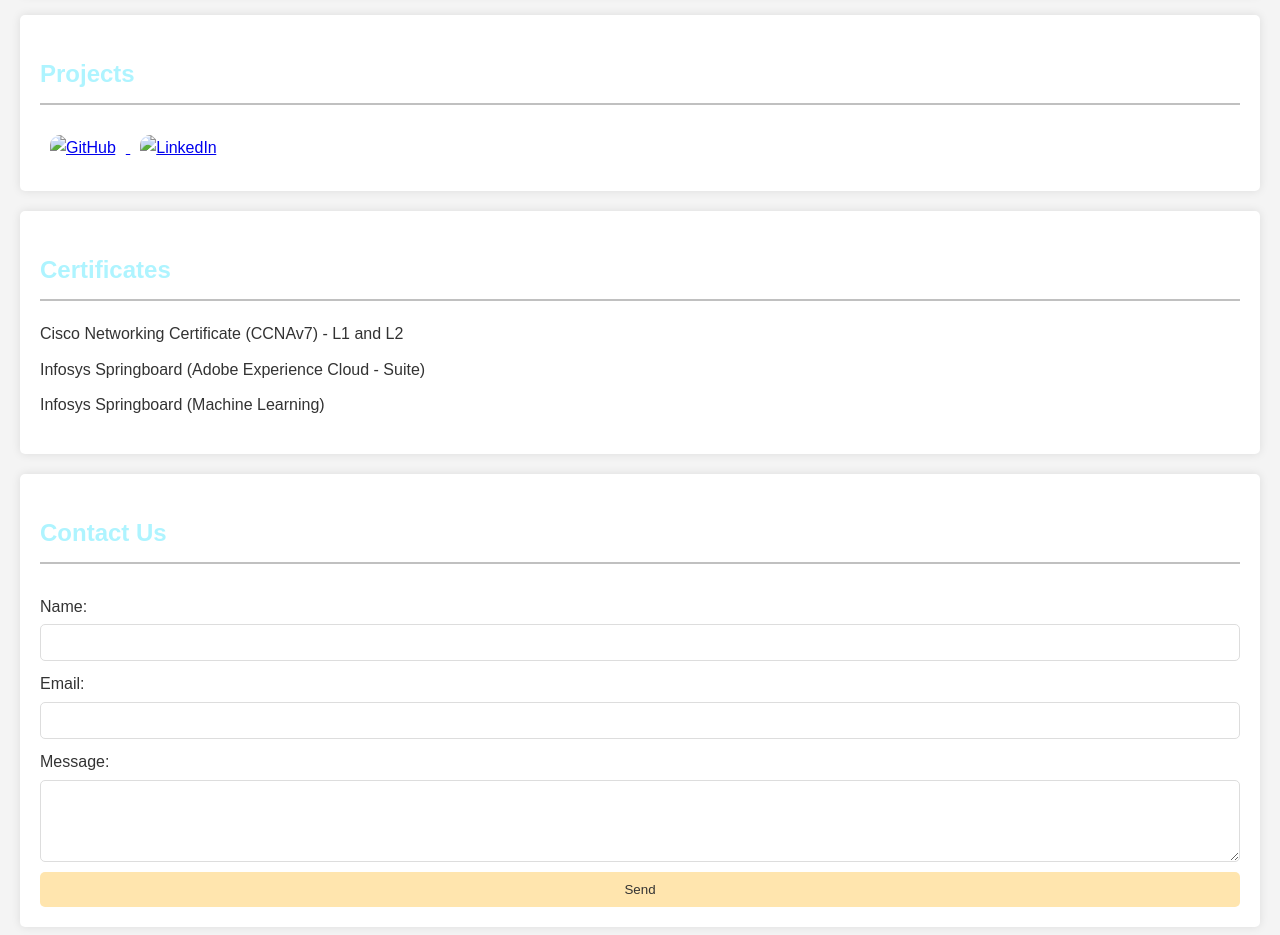
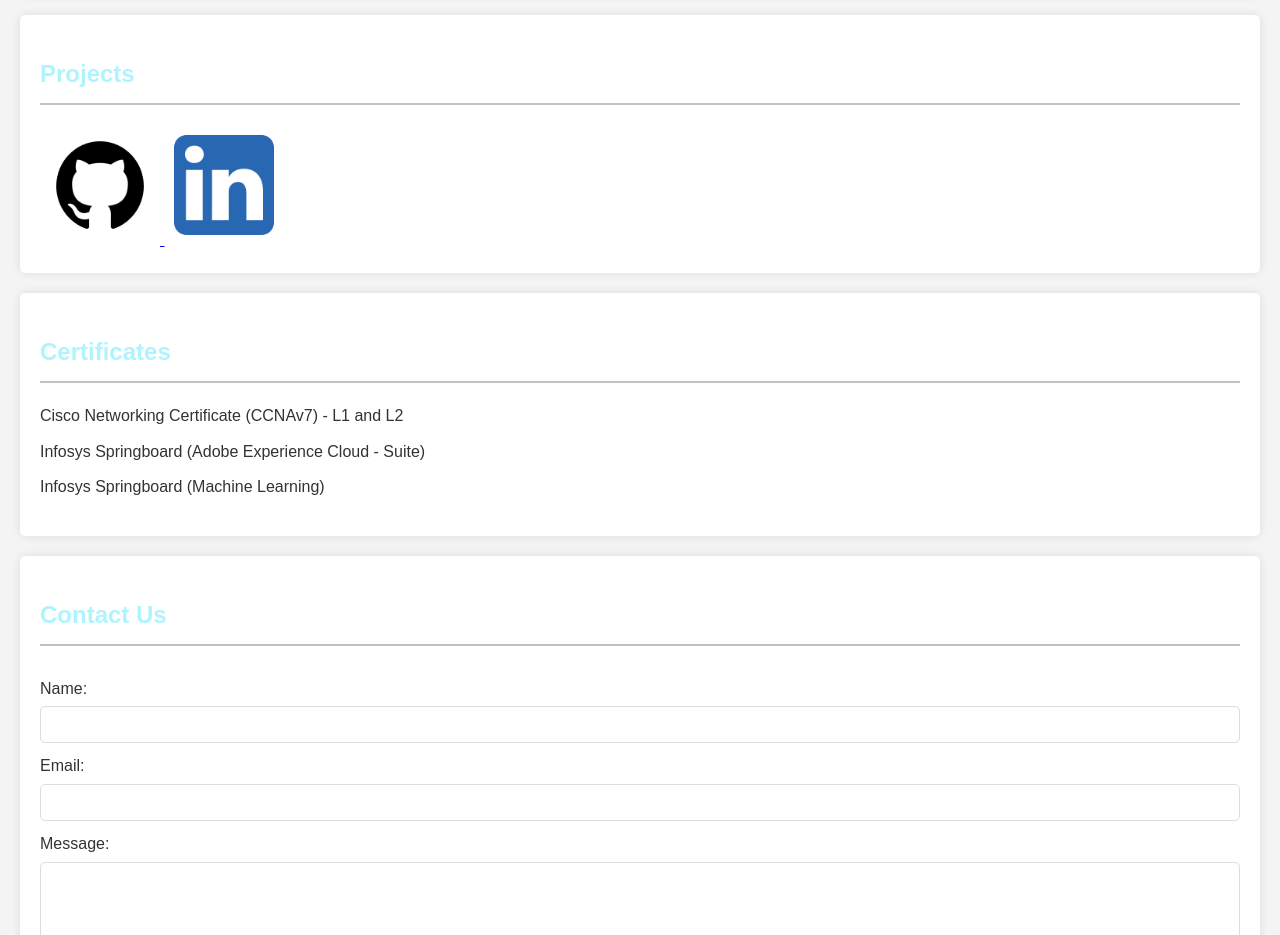
Before and after one commit to Nitin-277/NitinPortfolio, a plain HTML site: page index.html in a window 1280 px wide. Shown: the part 1480-2415 px from the top of the page. Drawn offline with Linux system fonts and the light colour scheme.

Commit message:
Update index.html

```diff
--- a/index.html
+++ b/index.html
@@ -61,10 +61,10 @@
         <h2>Projects</h2>
         <div class="projects">
             <a href="https://github.com" target="_blank">
-                <img src="github-icon.png" alt="GitHub" class="project-icon">
+                <img src="github.jpg" alt="GitHub" class="project-icon">
             </a>
             <a href="https://www.linkedin.com/in/nitin-ns" target="_blank">
-                <img src="linkedin-icon.png" alt="LinkedIn" class="project-icon">
+                <img src="linkedin.jpg" alt="LinkedIn" class="project-icon">
             </a>
         </div>
     </section>
```
